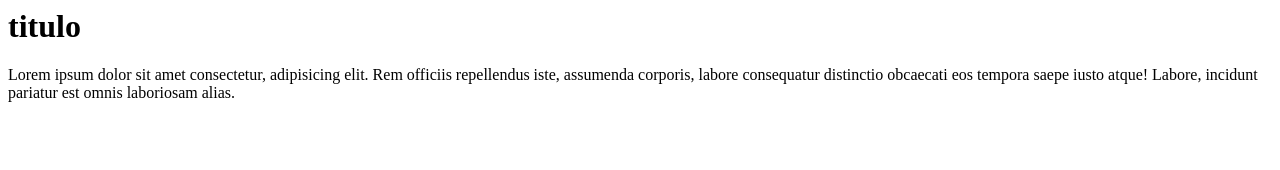
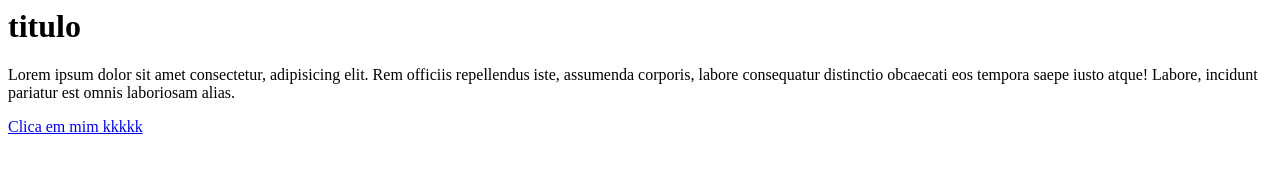
Before and after one commit to Kaike2003/projeto, a plain HTML site: page projecto1/index.html in a window 1280 px wide. Drawn offline with Linux system fonts and the light colour scheme.

Commit message:
Tag> a foi adicionada com um conteudo

```diff
--- a/projecto1/index.html
+++ b/projecto1/index.html
@@ -1,3 +1,5 @@
 <h1>titulo</h1>
 
 <p>Lorem ipsum dolor sit amet consectetur, adipisicing elit. Rem officiis repellendus iste, assumenda corporis, labore consequatur distinctio obcaecati eos tempora saepe iusto atque! Labore, incidunt pariatur est omnis laboriosam alias.</p>
+
+<a href="#">Clica em mim kkkkk</a>
```
